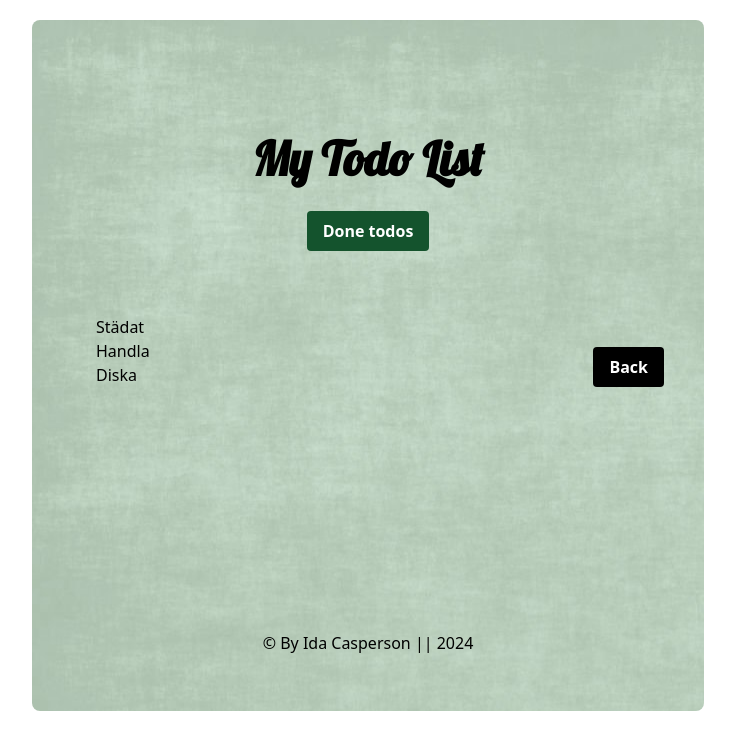
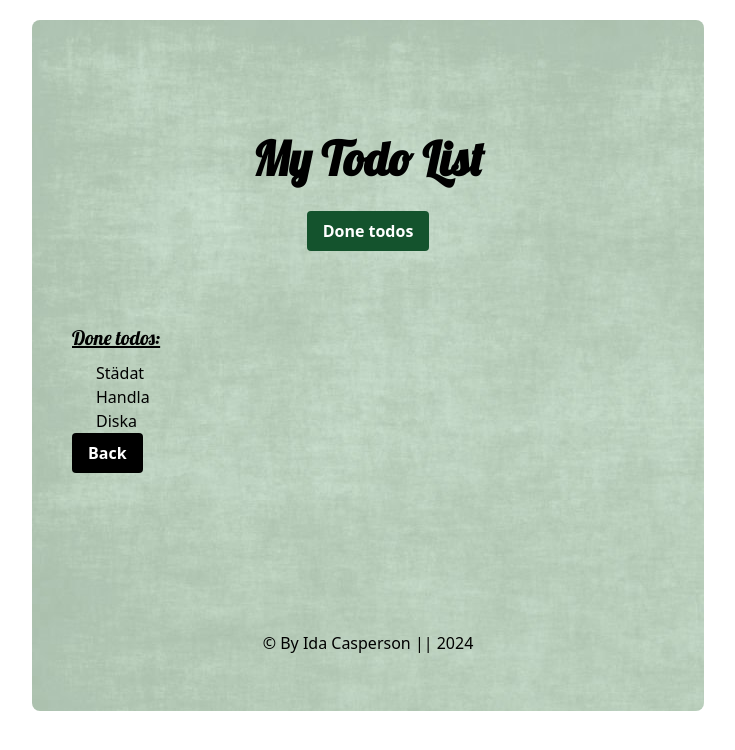
Before and after one commit to iiddaa96/TodoList-React, a React (Vite) app: page /done-todos in a window 1280 px wide. Shown: the top 750 px of the page, without its empty margins (272-1007 px from the left). Built offline with nearby package versions, Linux system fonts and the light colour scheme.

Commit message:
added h2 to DoneTodos file

```diff
--- a/src/components/DoneTodos.tsx
+++ b/src/components/DoneTodos.tsx
@@ -2,8 +2,14 @@ import { Link } from "react-router-dom";
 
 function DoneTodos() {
   return (
-    <div className="flex justify-between">
+    <div>
       {/* Tillfälliga Done todo sida */}
+      <h2
+        className="my-2 text-black underline"
+        style={{ fontFamily: "Lobster, cursive", fontSize: 20 }}
+      >
+        Done todos:
+      </h2>
       <ul>
         <li className="ml-6 w-70">Städat</li>
         <li className="ml-6 w-70">Handla</li>
@@ -13,7 +19,7 @@ function DoneTodos() {
       {/* Tillbaka knapp till AppLayout */}
       <Link
         to="/"
-        className="button bg-black hover:bg-green-800 text-white font-semibold py-2 px-4 rounded inline-block self-end"
+        className=" inline-block button bg-black hover:bg-green-800 text-white font-semibold py-2 px-4 rounded "
       >
         Back
       </Link>
```
